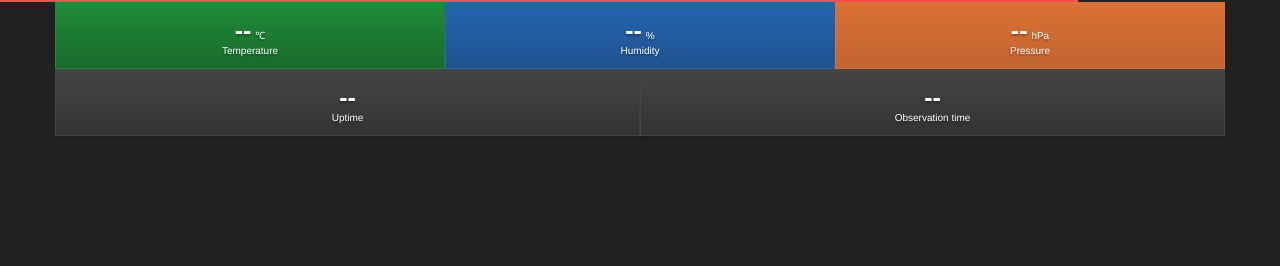
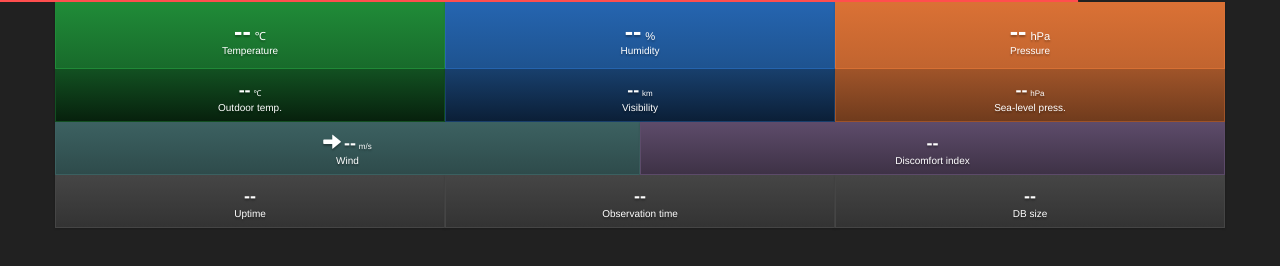
Before and after one commit to nanase/RaspiStatus, a plain HTML site: page index.html in a window 1280 px wide. Drawn offline with Linux system fonts and the light colour scheme; no server answers.

Commit message:
add: 外気温、視程、海面気圧、風向、風速、不快指数、DBサイズを追加

```diff
--- a/index.html
+++ b/index.html
@@ -24,6 +24,15 @@
             padding: 1rem 0;
         }
 
+        .obox-small {
+            font-size: 1rem;
+            padding: 0.8rem 0 0.6rem 0;
+        }
+
+        .obox-small .display-name {
+            padding-top: 2px;
+        }
+
         .obox-temp {
             background-color: #208b38;
             border: solid 1px #208b38;
@@ -45,8 +54,49 @@
             background: -webkit-gradient(linear, left top, left bottom, from(#da7135), to(#c1642f));
         }
 
+        .obox-otemp {
+            background-color: #125021;
+            border: solid 1px #125021;
+            background: #125021;
+            background: -webkit-gradient(linear, left top, left bottom, from(#125021), to(#07210d));
+        }
+
+        .obox-vis {
+            background-color: #183f6c;
+            border: solid 1px #183f6c;
+            background: #183f6c;
+            background: -webkit-gradient(linear, left top, left bottom, from(#183f6c), to(#0b1f37));
+        }
+
+        .obox-spress {
+            background-color: #9f5429;
+            border: solid 1px #9f5429;
+            background: #9f5429;
+            background: -webkit-gradient(linear, left top, left bottom, from(#9f5429), to(#703b1d));
+        }
+
+        .obox-wind {
+            background-color: #3c6161;
+            border: solid 1px #3c6161;
+            background: #3c6161;
+            background: -webkit-gradient(linear, left top, left bottom, from(#3c6161), to(#2e4b4b));
+        }
+
+        .obox-dcmf {
+            background-color: #5d4b6a;
+            border: solid 1px #5d4b6a;
+            background: #5d4b6a;
+            background: -webkit-gradient(linear, left top, left bottom, from(#5d4b6a), to(#3e3246));
+        }
+
+        .obox-wind .display-dir {
+            font-size: 1.8em;
+            font-weight: normal;
+        }
+
         .obox-uptime,
-        .obox-obtime {
+        .obox-obtime,
+        .obox-dbsize {
             background-color: #454545;
             border: solid 1px #454545;
             background: #454545;
@@ -54,12 +104,13 @@
         }
 
         .display-big {
-            font-size: 2.5rem;
+            font-size: 1.8em;
             font-weight: bold;
+            display: inline-block;
         }
 
         .display-unit {
-            font-size: 1rem;
+            font-size: 0.8em;
         }
 
         .display-name {
@@ -99,6 +150,7 @@
     </style>
     <script>
         var json_path = 'http://nanase.cc/raspi/status/json/';
+        var raspi_height = 34.6;
 
         function secondToTime(t) {
             var z = v => (v < 10 ? '0' : '') + v;
@@ -126,6 +178,25 @@
             else return s;
         }
 
+        function getSeaPressure(h, t, p) {
+            return p * Math.pow(1 - 1 / ((t + 273.15) / (0.0065 * h) + 1), -5.257);
+        }
+
+        function getDiscomfortIndex(t, h) {
+            return 0.81 * t + 0.01 * h * (0.99 * t - 14.3) + 46.3;
+        }
+
+        function getSizeString(s) {
+            if (s < 1000)
+                return [s + '', 'bytes'];
+            if (s < 1024000)
+                return [round(s / 1024.0, 0), 'KiB'];
+            if (s < 1048576000)
+                return [round(s / 1048576.0, 2), 'MiB'];
+
+            return [round(s / 1073741824.0, 3), 'MiB'];
+        }
+
         function wait_start() {
             $('.updatebar').animate({
                 width: "100%"
@@ -143,8 +214,23 @@
                     $('.obox-temp .display-big').text(round(json.indoor.temperature, 2));
                     $('.obox-hum .display-big').text(round(json.indoor.humidity, 2));
                     $('.obox-press .display-big').text(round(json.indoor.pressure, 1));
+
+                    $('.obox-otemp .display-big').text(round(json.outdoor.temperature, 2));
+                    $('.obox-vis .display-big').text(round(json.outdoor.visibility / 1000.0, 1));
+                    $('.obox-spress .display-big').text(round(getSeaPressure(raspi_height, json.outdoor.temperature, json.indoor.pressure), 1));
+
+                    $('.obox-wind .display-dir').css({
+                        transform: 'rotate(' + (json.outdoor.wind_deg + 180.0) % 180.0 + 'deg) scale(1, 0.5)'
+                    });
+                    $('.obox-wind .display-big').text(round(json.outdoor.wind_speed, 1));
+                    $('.obox-dcmf .display-big').text(round(getDiscomfortIndex(json.indoor.temperature, json.indoor.humidity), 1));
+
                     $('.obox-uptime .display-big').text(secondToTime(json.indoor.uptime | 0));
                     $('.obox-obtime .display-big').text(unixtimeToString(json.indoor.time | 0));
+
+                    var dbsize = getSizeString(json.system.db_size);
+                    $('.obox-dbsize .display-big').text(dbsize[0]);
+                    $('.obox-dbsize .display-unit').text(dbsize[1]);
                 }
 
                 wait_start();
@@ -187,13 +273,47 @@
             </div>
         </div>
         <div class="row row-eq-height text-center">
-            <div class="obox obox-uptime col-xs-6 col-sm-6">
+            <div class="obox obox-small obox-otemp col-xs-4 col-sm-4">
+                <span class="display-big">--</span>
+                <span class="display-unit">℃</span>
+                <span class="display-name">Outdoor temp.</span>
+            </div>
+            <div class="obox obox-small obox-vis col-xs-4 col-sm-4">
+                <span class="display-big">--</span>
+                <span class="display-unit">km</span>
+                <span class="display-name">Visibility</span>
+            </div>
+            <div class="obox obox-small obox-spress col-xs-4 col-sm-4">
+                <span class="display-big">--</span>
+                <span class="display-unit">hPa</span>
+                <span class="display-name">Sea-level press.</span>
+            </div>
+        </div>
+        <div class="row row-eq-height text-center">
+            <div class="obox obox-small obox-wind col-xs-6 col-sm-6">
+                <span class="display-dir glyphicon glyphicon-arrow-right"></span>
+                <span class="display-big">--</span>
+                <span class="display-unit">m/s</span>
+                <span class="display-name">Wind</span>
+            </div>
+            <div class="obox obox-small obox-dcmf col-xs-6 col-sm-6">
+                <span class="display-big">--</span>
+                <span class="display-name">Discomfort index</span>
+            </div>
+        </div>
+        <div class="row row-eq-height text-center">
+            <div class="obox obox-small obox-uptime col-xs-4 col-sm-4">
                 <span class="display-big">--</span>
                 <span class="display-name">Uptime</span>
             </div>
-            <div class="obox obox-obtime col-xs-6 col-sm-6">
+            <div class="obox obox-small obox-obtime col-xs-4 col-sm-4">
                 <span class="display-big">--</span>
                 <span class="display-name">Observation time</span>
+            </div>
+            <div class="obox obox-small obox-dbsize col-xs-4 col-sm-4">
+                <span class="display-big">--</span>
+                <span class="display-unit"></span>
+                <span class="display-name">DB size</span>
             </div>
         </div>
     </div>
```
